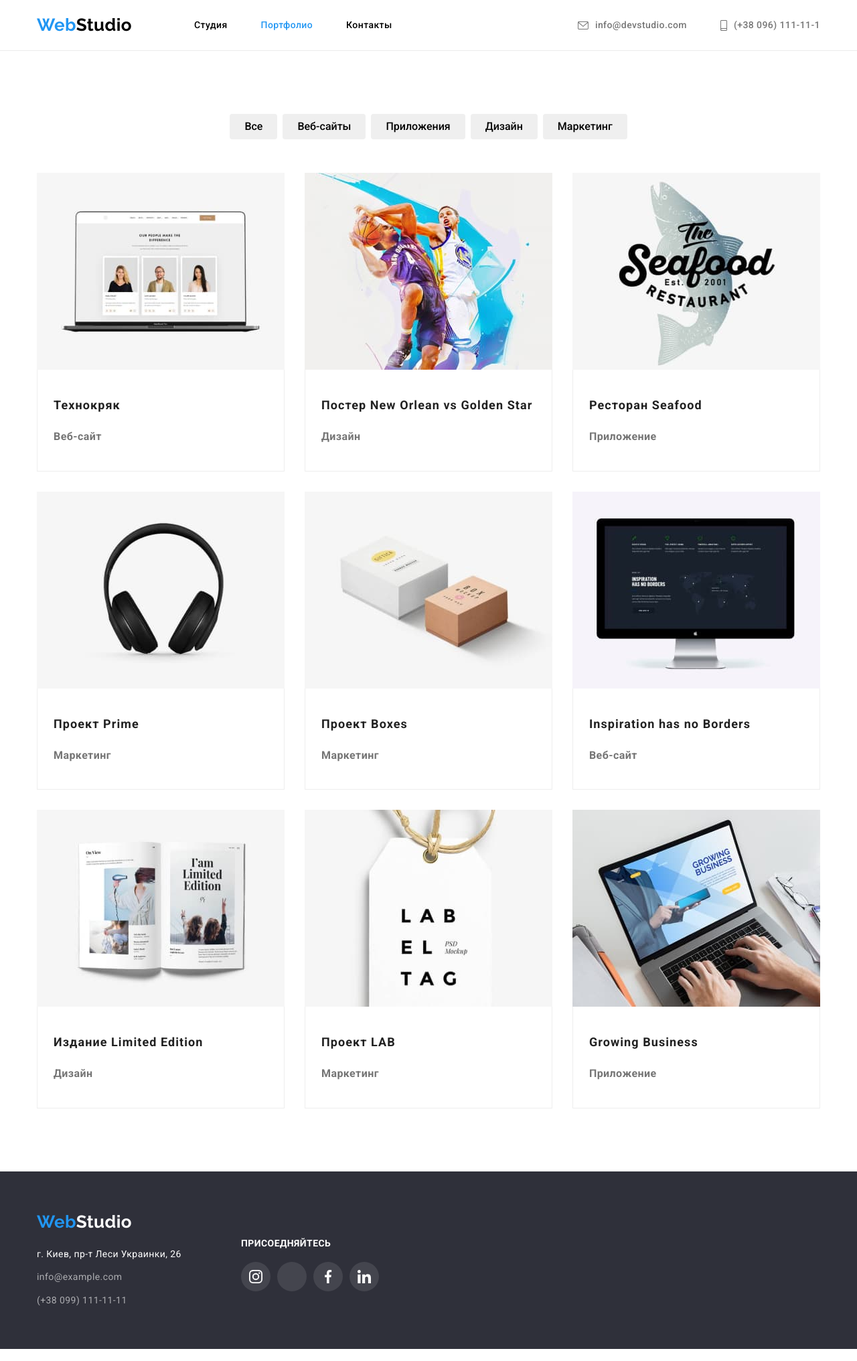
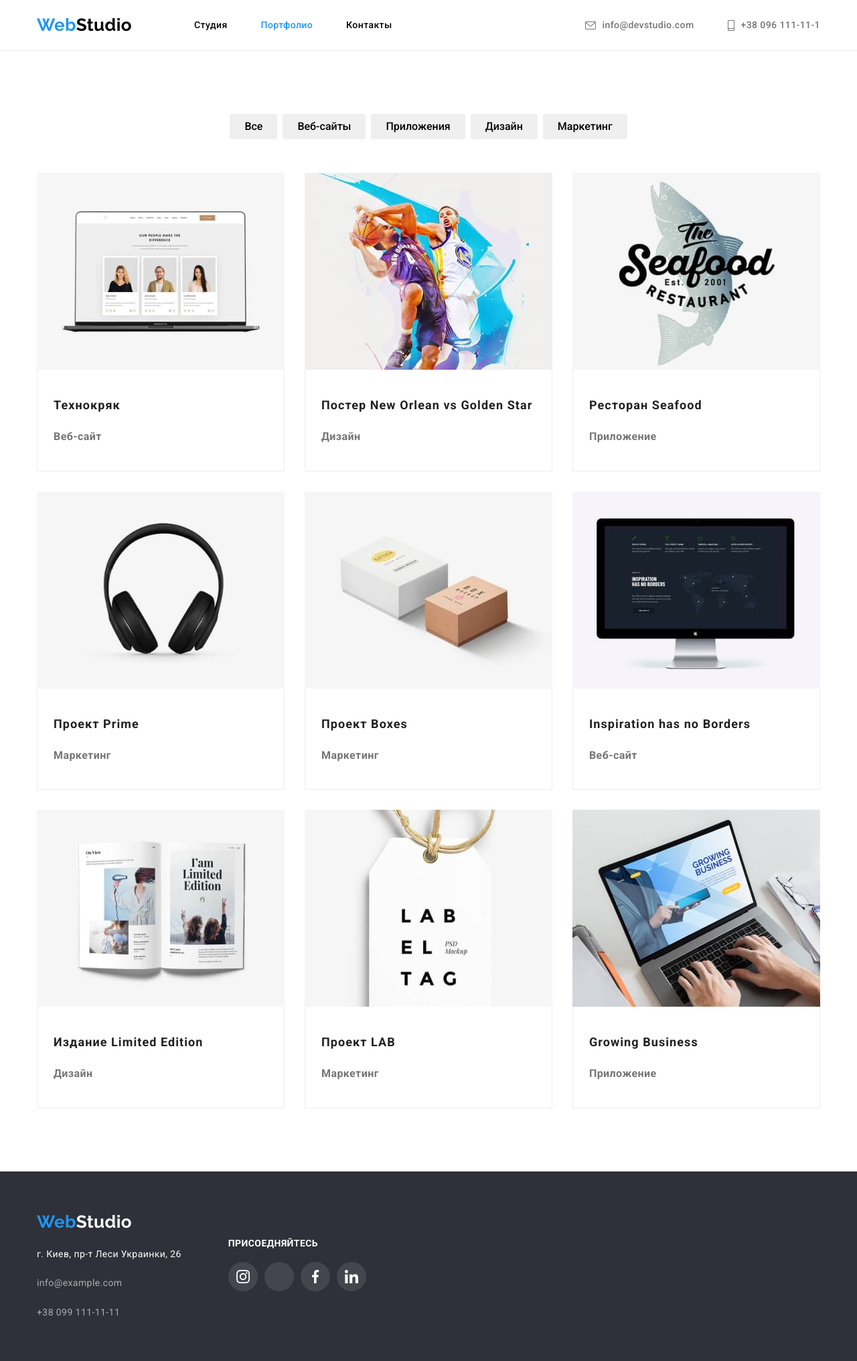
Before and after one commit to DimaNeuss/goit-markup-hw-04, a plain HTML site: page portfolio.html in a window 1280 px wide. Shown: the whole page at 67% size. Drawn offline with nearby package versions, Linux system fonts and the light colour scheme.

Commit message:
доработка по 3жз

```diff
--- a/css/styles.css
+++ b/css/styles.css
@@ -94,6 +94,8 @@ ul {
   font-size: 26px;
   line-height: 1.2;
   text-decoration: none;
+}
+.header-logo {
   margin-right: 93px;
 }
 .logo-header {
@@ -152,15 +154,15 @@ ul {
   margin-left: auto;
   align-items: center;
 }
-.contacts .contacts-link:not(:first-child) {
+.contacts .contacts-links:not(:first-child) {
   margin-left: 50px;
 }
 .icon-contacts {
   margin-right: 10px;
 }
 /*footer*/
-.footer-logo {
-  margin-bottom: 20px;
+.contacts-footer {
+  margin-top: 20px;
 }
 .contacts-footer-link {
   background: var(--background-color);
@@ -171,8 +173,8 @@ ul {
   margin-top: 9px;
   display: inline-block;
 }
-.contacts-footer-item {
-  margin-top: 9px;
+.contacts-footer-item:not(:last-child) {
+  margin-bottom: 9px;
 }
 .address-link {
   color: var(--whitе-color-text);
@@ -280,6 +282,10 @@ ul {
 }
 
 /*особенности*/
+.feature {
+  display: flex;
+  justify-content: space-between;
+}
 .features {
   display: flex;
   justify-content: space-between;
--- a/portfolio.html
+++ b/portfolio.html
@@ -17,7 +17,7 @@
     <header class="line">
         <div class="container header">
             <!--лого-->
-            <a class="logo" href="index.html">Web<span class="logo-header">Studio</span></a>
+            <a class="header-logo logo" href="index.html">Web<span class="logo-header">Studio</span></a>
             <nav>
                 <ul class="site-nav">
                     <li class="site-nav-margin"><a href="./index.html" class="nav-link link">Студия</a></li>
@@ -26,7 +26,7 @@
                 </ul>
             </nav>
             <ul class="contacts">
-                <li class="contacts-link">
+                <li class="contacts-links">
                     <a href="mailto:info@devstudio.com" class="contacts-link link">
                         <svg class="icon-contacts" width="16px" height="12px">
                             <use href="./images/sprite.svg#icon-envelope"></use>
@@ -34,12 +34,12 @@
                         <span>info@devstudio.com</span>
                     </a>
                 </li>
-                <li class="contacts-link">
+                <li class="contacts-links">
                     <a href="tel:+380961111111" class="contacts-link link">
                         <svg class="icon-contacts" width="10px" height="16px">
                             <use href="./images/sprite.svg#icon-smartphone"></use>
                         </svg>
-                        <span>(+38 096) 111-11-1</span>
+                        <span>+38 096 111-11-1</span>
                     </a>
                 </li>
             </ul>
@@ -171,25 +171,24 @@
     <footer class="footer">
         <div class="container footer-box">
             <div class="footer-address">
-                <div class="footer-logo">
-                    <!--лого-->
-                    <a class="logo" href="index.html">Web<span class="logo-footer">Studio</span></a>
-                </div>
+                <!--лого-->
+                <a class="footer-logo logo" href="index.html">Web<span class="logo-footer">Studio</span></a>
                 <!--адрес и контакты-->
                 <address>
                     <ul class="contacts-footer">
-                        <li>
-                            <a href="https://www.google.ru/maps/place/бул.+Леси+Украинки,+26,+Киев,+Украина,+02000/@50.4265807,30.5361971,17z/data=!3m1!4b1!4m5!3m4!1s0x40d4cf0e033ecbe9:0x57a4dffefec77da0!8m2!3d50.4265807!4d30.5383858"
+                        <li class="contacts-footer-item">
+                            <a href="https://goo.gl/maps/YJMqycTcdpPL2djx6" target="_blank" rel="noreferrer noopener"
                                 class="address-link link">
                                 г. Киев, пр-т Леси Украинки, 26 </a>
                         </li>
 
-                        <li>
-                            <a href="mailto:info@example.com" class="contacts-footer-link link">info@example.com</a>
+                        <li class="contacts-footer-item">
+                            <a href="mailto:info@example.com" target="_blank" rel="noreferrer noopener" class="contacts-footer-link link">info@example.com</a>
                         </li>
 
-                        <li>
-                            <a href="tel:+380991111111" class="contacts-footer-link link">(+38 099) 111-11-11</a>
+                        <li class="contacts-footer-item">
+                            <a href="tel:+380991111111" target="_blank" rel="noreferrer noopener" class="contacts-footer-link link">+38
+                                099 111-11-11</a>
                         </li>
                     </ul>
                 </address>
```
Also changed, not shown: index.html (+8 -11 lines).
